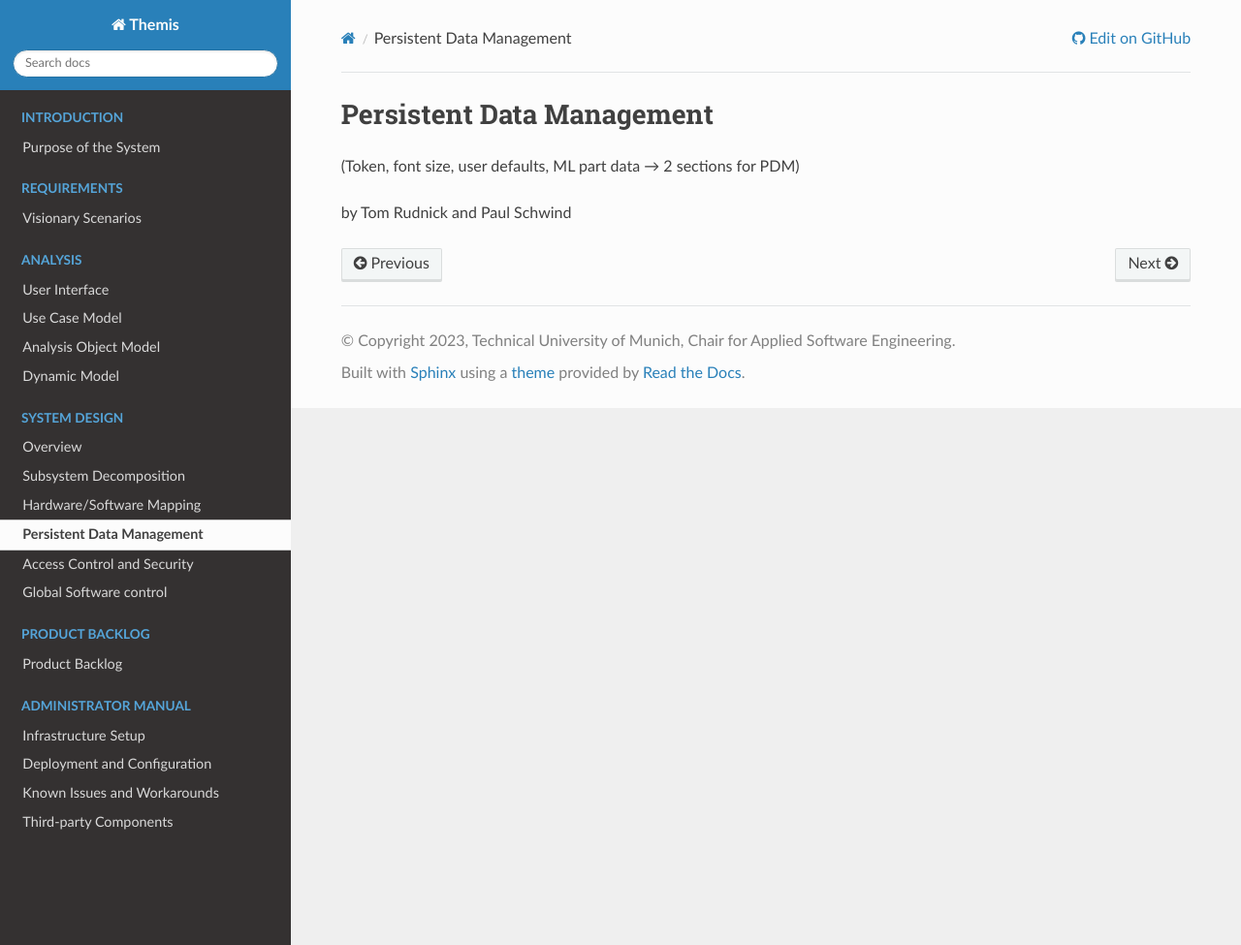
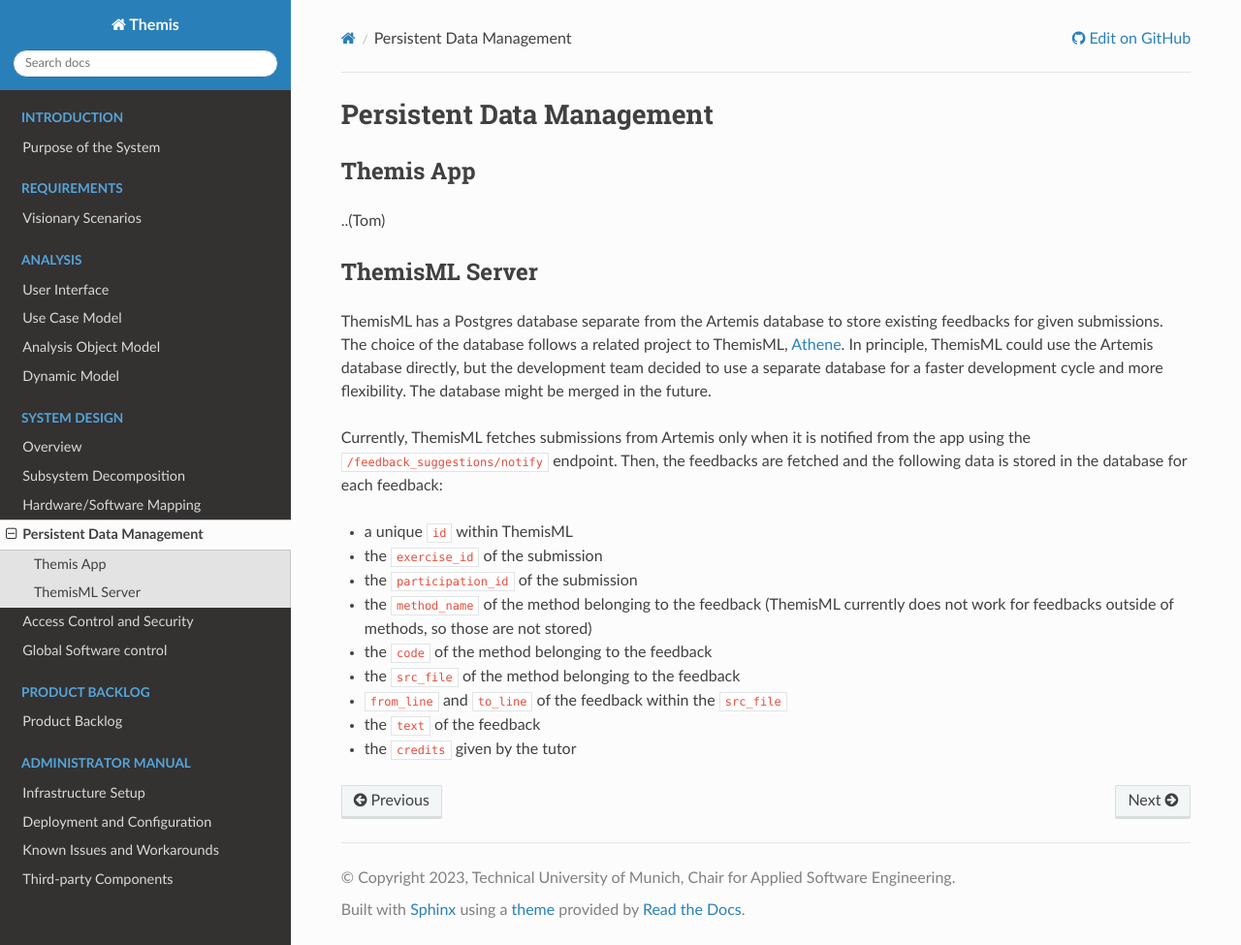
Before and after one commit to ls1intum/Themis, a Sphinx documentation site: the page built from docs/system/data-management.rst, in a window 1280 px wide and 975 px high. Shown: the whole window at 97% size. Built offline with Sphinx 7.4.7 and the Read the Docs theme 2.0.0, drawn with Linux system fonts in a browser that asks for light colours.

Commit message:
add ThemisML data management

```diff
--- a/docs/system/data-management.rst
+++ b/docs/system/data-management.rst
@@ -1,6 +1,31 @@
 Persistent Data Management
 ===========================================
 
-(Token, font size, user defaults, ML part data → 2 sections for PDM)
+.. Persistent data management describes the persistent data stored by the system and the data management infrastructure required for it. This section typically includes the description of data schemes, the selection of a database, and the description of the encapsulation of the database. This section is optional. It should be included if your architecture includes a data centric subsystem. For details refer to section 7.4.2 in Prof. Bruegge's book.
 
-by Tom Rudnick and Paul Schwind
+*****
+Themis App
+*****
+
+..(Tom)
+
+*****
+ThemisML Server
+*****
+ThemisML has a Postgres database separate from the Artemis database to store existing feedbacks for given submissions. The choice of the database follows a related project to ThemisML, `Athene`_.
+In principle, ThemisML could use the Artemis database directly, but the development team decided to use a separate database for a faster development cycle and more flexibility. The database might be merged in the future.
+
+Currently, ThemisML fetches submissions from Artemis only when it is notified from the app using the ``/feedback_suggestions/notify`` endpoint. Then, the feedbacks are fetched and the following data is stored in the database for each feedback:
+
+* a unique ``id`` within ThemisML
+* the ``exercise_id`` of the submission
+* the ``participation_id`` of the submission
+* the ``method_name`` of the method belonging to the feedback (ThemisML currently does not work for feedbacks outside of methods, so those are not stored)
+* the ``code`` of the method belonging to the feedback
+* the ``src_file`` of the method belonging to the feedback
+* ``from_line`` and ``to_line`` of the feedback within the ``src_file``
+* the ``text`` of the feedback
+* the ``credits`` given by the tutor
+
+
+.. _Athene: https://github.com/ls1intum/Athena
```
